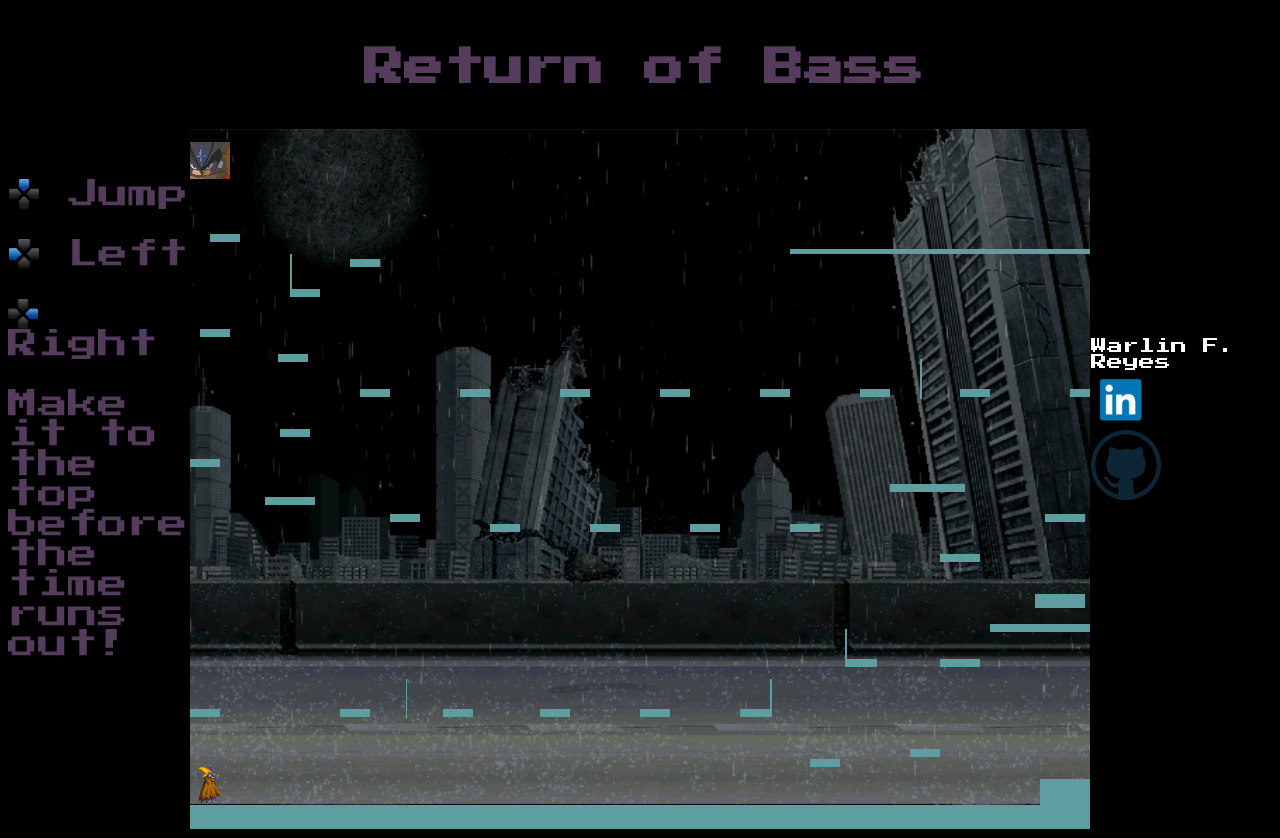
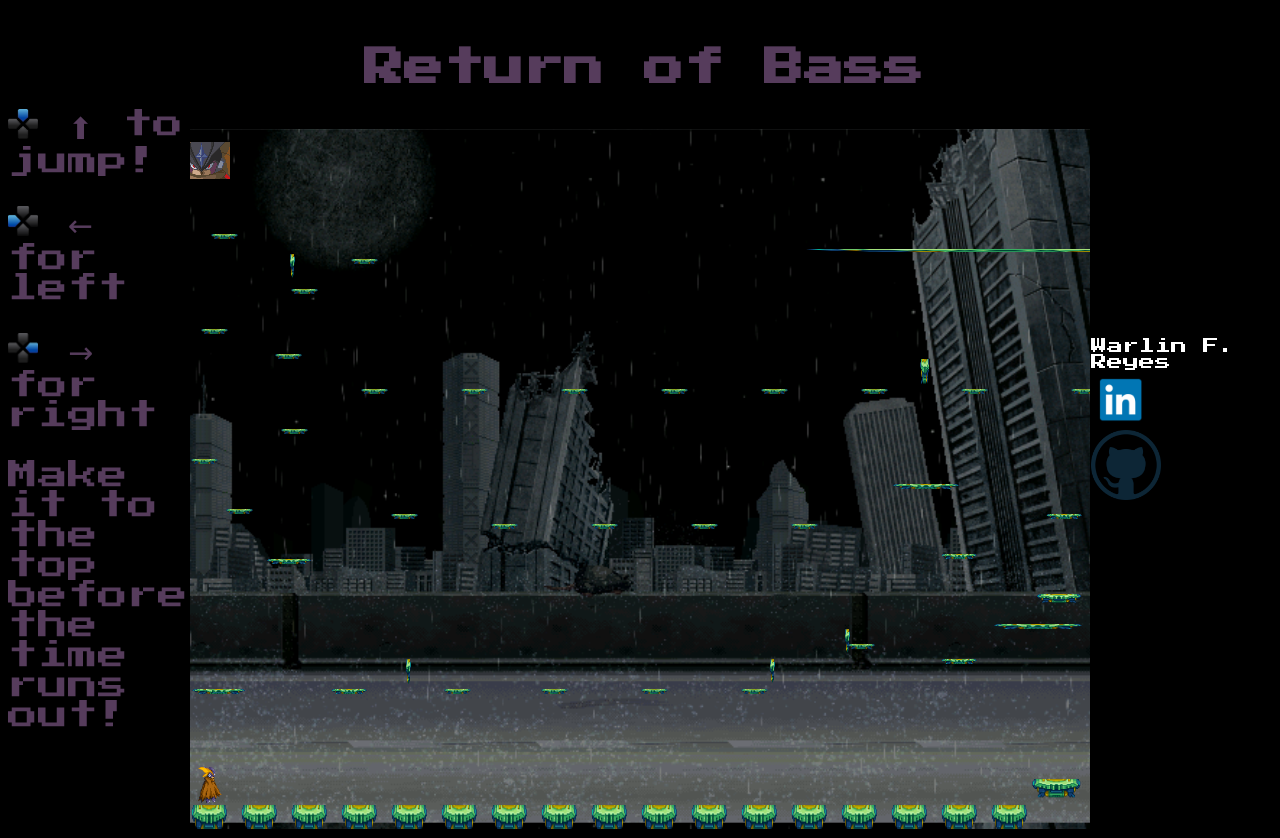
Before and after one commit to warlin16/Megaman-slide, a website built with webpack: page index.html in a window 1280 px wide. Built offline with nearby package versions, Linux system fonts and the light colour scheme.

Commit message:
Added Platform sprite

```diff
--- a/css/index.css
+++ b/css/index.css
@@ -12,7 +12,7 @@ body {
   border: 1px solid;
   margin: auto;
   background-image: url('../assets/stage.png');
-  background-size: 100%;
+  background-size: 925px;
 }
 
 .game-info {
--- a/index.html
+++ b/index.html
@@ -13,9 +13,9 @@
   </head>
   <body>
     <div class='game-info'>
-      <div><img src="assets/up.png" class='up'>  Jump</img></div>
-      <div><img src="assets/left.png" class='left'>  Left</img></div>
-      <div><img src="assets/right.png" class='right'>  Right</img></div>
+      <div><img src="assets/up.png" class='up'>  ⬆ to jump!</img></div>
+      <div><img src="assets/left.png" class='left'>  ← for left</img></div>
+      <div><img src="assets/right.png" class='right'>  → for right</img></div>
       Make it to the top before the time runs out!
     </div>
     <div>
--- a/js/block.js
+++ b/js/block.js
@@ -1,3 +1,5 @@
+import Platform from './sprites/platform';
+
 class Block {
   constructor(x, y, width, height, stage) {
     this.stage = stage;
@@ -6,11 +8,13 @@ class Block {
     this.y = y;
     this.width = width;
     this.height = height;
+    this.platform = new Platform().animation.platform;
   }
 
   render() {
-    this.ctx.fillStyle = 'cadetblue';
-    this.ctx.fillRect(this.x, this.y, this.width, this.height);
+    this.ctx.drawImage(this.platform.img,
+    this.platform.sX, this.platform.sY, this.platform.sWidth,
+    this.platform.sHeight, this.x, this.y, this.width, this.height);
   }
 }
 
--- a/js/game.js
+++ b/js/game.js
@@ -14,21 +14,36 @@ class Game {
 
   makeBlocks() {
     // => main platform
-    this.blocks['main'] = new Block(0, 676, 900, 50, this.canvas);
+    this.blocks['main'] = new Block(0, 676, 40, 50, this.canvas);
+    this.blocks['Dmain'] = new Block(50, 676, 40, 50, this.canvas);
+    this.blocks['main2'] = new Block(100, 676, 40, 50, this.canvas);
+    this.blocks['Dmain2'] = new Block(150, 676, 40, 50, this.canvas);
+    this.blocks['main4'] = new Block(200, 676, 40, 50, this.canvas);
+    this.blocks['Dmain4'] = new Block(250, 676, 40, 50, this.canvas);
+    this.blocks['main6'] = new Block(300, 676, 40, 50, this.canvas);
+    this.blocks['Dmain6'] = new Block(350, 676, 40, 50, this.canvas);
+    this.blocks['main8'] = new Block(400, 676, 40, 50, this.canvas);
+    this.blocks['Dmain8'] = new Block(450, 676, 40, 50, this.canvas);
+    this.blocks['1main'] = new Block(500, 676, 40, 50, this.canvas);
+    this.blocks['D1main'] = new Block(550, 676, 40, 50, this.canvas);
+    this.blocks['3main'] = new Block(600, 676, 40, 50, this.canvas);
+    this.blocks['D3main'] = new Block(650, 676, 40, 50, this.canvas);
+    this.blocks['5main'] = new Block(700, 676, 40, 50, this.canvas);
+    this.blocks['D5main'] = new Block(750, 676, 40, 50, this.canvas);
+    this.blocks['7main'] = new Block(800, 676, 40, 50, this.canvas);
+    this.blocks['8main'] = new Block(900, 676, 40, 50, this.canvas);
     // => Boss platform
     this.blocks['boss'] = new Block(600, 120, 450, 5, this.canvas);
     // => Platform above player
-    this.blocks['1st'] = new Block(0, 580, 30, 8, this.canvas);
-    this.blocks['2nd'] = new Block(150, 580, 30, 8, this.canvas);
-    this.blocks['3rd'] = new Block(216, 550, 1, 40, this.canvas);
-    this.blocks['4th'] = new Block(253, 580, 30, 8, this.canvas);
-    this.blocks['5th'] = new Block(350, 580, 30, 8, this.canvas);
-    this.blocks['6th'] = new Block(450, 580, 30, 8, this.canvas);
-    this.blocks['7th'] = new Block(550, 580, 30, 8, this.canvas);
-    this.blocks['8th'] = new Block(620, 630, 30, 8, this.canvas);
-    this.blocks['9th'] = new Block(657, 530, 30, 8, this.canvas);
-    this.blocks['10th'] = new Block(720, 620, 30, 8, this.canvas);
-    this.blocks['11th'] = new Block(850, 650, 55, 30, this.canvas);
+    this.blocks['1st'] = new Block(0, 560, 60, 8, this.canvas);
+    this.blocks['2nd'] = new Block(140, 560, 40, 8, this.canvas);
+    this.blocks['3rd'] = new Block(216, 530, 5, 40, this.canvas);
+    this.blocks['4th'] = new Block(253, 560, 30, 8, this.canvas);
+    this.blocks['5th'] = new Block(350, 560, 30, 8, this.canvas);
+    this.blocks['6th'] = new Block(450, 560, 30, 8, this.canvas);
+    this.blocks['7th'] = new Block(550, 560, 30, 8, this.canvas);
+    this.blocks['9th'] = new Block(657, 515, 30, 8, this.canvas);
+    this.blocks['11th'] = new Block(840, 650, 55, 30, this.canvas);
     // => Second platform
     this.blocks['12th'] = new Block(800, 495, 100, 8, this.canvas);
     this.blocks['13th'] = new Block(750, 530, 40, 8, this.canvas);
@@ -42,7 +57,8 @@ class Game {
     this.blocks['20th'] = new Block(400, 395, 30, 8, this.canvas);
     this.blocks['21st'] = new Block(300, 395, 30, 8, this.canvas);
     this.blocks['22nd'] = new Block(200, 385, 30, 8, this.canvas);
-    this.blocks['23rd'] = new Block(75, 368, 50, 8, this.canvas);
+    this.blocks['23rd'] = new Block(75, 430, 50, 8, this.canvas);
+    this.blocks['24'] = new Block(35, 380, 30, 8, this.canvas);
     // => Fourth Platform
     this.blocks['24th'] = new Block(0, 330, 30, 8, this.canvas);
     this.blocks['25th'] = new Block(90, 300, 30, 8, this.canvas);
@@ -52,19 +68,19 @@ class Game {
     this.blocks['29th'] = new Block(470, 260, 30, 8, this.canvas);
     this.blocks['30th'] = new Block(570, 260, 30, 8, this.canvas);
     this.blocks['31st'] = new Block(670, 260, 30, 8, this.canvas);
-    this.blocks['32nd'] = new Block(730, 230, 2, 40, this.canvas);
+    this.blocks['32nd'] = new Block(730, 230, 10, 40, this.canvas);
     this.blocks['33rd'] = new Block(770, 260, 30, 8, this.canvas);
     this.blocks['34th'] = new Block(880, 260, 30, 8, this.canvas);
     // => Fifth Platform
     this.blocks['35th'] = new Block(10, 200, 30, 8, this.canvas);
-    this.blocks['36th'] = new Block(88, 225, 30, 8, this.canvas);
+    this.blocks['36th'] = new Block(84, 225, 30, 8, this.canvas);
     this.blocks['37th'] = new Block(100, 160, 30, 8, this.canvas);
     this.blocks['38th'] = new Block(160, 130, 30, 8, this.canvas);
     this.blocks['39th'] = new Block(20, 105, 30, 8, this.canvas);
     // => secret doors
-    this.blocks['1stDoor'] = new Block(580, 550, 2, 38, this.canvas);
-    this.blocks['2ndDoor'] = new Block(655, 500, 2, 38, this.canvas);
-    this.blocks['3rdDoor'] = new Block(100, 125, 2, 38, this.canvas);
+    this.blocks['1stDoor'] = new Block(580, 530, 5, 38, this.canvas);
+    this.blocks['2ndDoor'] = new Block(655, 500, 5, 38, this.canvas);
+    this.blocks['3rdDoor'] = new Block(100, 125, 5, 38, this.canvas);
   }
 
   renderBlocks() {
@@ -77,9 +93,21 @@ class Game {
       }
       if (this.player.first) {
         delete this.blocks['1stDoor'];
+        delete this.blocks['Dmain']
+        delete this.blocks['Dmain2'];
+        delete this.blocks['Dmain4'];
+        delete this.blocks['Dmain6'];
+        delete this.blocks['Dmain8'];
+        delete this.blocks['D1main'];
+        delete this.blocks['D3main'];
+        delete this.blocks['D5main'];
+        this.blocks['8th'] = new Block(620, 600, 40, 8, this.canvas);
+        this.blocks['10th'] = new Block(730, 630, 50, 8, this.canvas);
       }
       if (this.player.second) {
         delete this.blocks['2ndDoor'];
+        this.blocks['9'] = new Block(627, 535, 30, 8, this.canvas);
+
       }
       if (this.player.third) {
         delete this.blocks['3rdDoor'];
@@ -93,6 +121,9 @@ class Game {
     this.ctx.clearRect(0, 0, this.canvas.width, this.canvas.height);
     this.player.physics();
     this.renderBlocks();
+    if (this.player.y > this.canvas.height) {
+      console.log('You lost!');
+    }
     requestAnimationFrame(this.render.bind(this));
   }
 }
--- a/js/player.js
+++ b/js/player.js
@@ -1,5 +1,5 @@
 import CharImg from './sprite';
-import Bass from './characters/bass';
+import Bass from './sprites/bass';
 
 class Player {
   constructor(stage) {
@@ -15,8 +15,8 @@ class Player {
     this.jumping = false;
     this.grounded = false;
     this.falling = true;
-    this.gravity = 0.65;
-    this.slide = 0.8;
+    this.gravity = 0.7;
+    this.slide = 0.75;
     this.keysPressed = {};
     this.animation = new Bass().animation;
     this.currImg = this.animation.idleAnim;
@@ -220,8 +220,10 @@ class Player {
      this.velY = 0;
      this.y = 0;
    }
-   if (this.x > 864 && this.y > 604) this.first = true;
-   if (this.x > 8 && this.x < 15 && this.y === 535) this.second = true;
+   if (this.x > 864 && this.y > 604) {
+     this.first = true;
+   }
+   if (this.x > 8 && this.x < 15 && this.y === 515) this.second = true;
    if (this.x === 865 && this.y === 215) this.third = true;
 
    this.velX *= this.slide;
--- a/js/characters/bass.js
+++ b/js/sprites/bass.js
@@ -10,6 +10,8 @@ class Bass {
     this.bassLeft.src = 'assets/bass_left.png';
     this.bassFace = new Image();
     this.bassFace.src = 'assets/bass-face.png';
+    this.button = new Image();
+    this.button.src = 'assets/button.png';
     this.animation = {
       idleAnim: new CharImg(this.bass, 0, 0, 50, 58),
       leftAnim1: new CharImg(this.bass, 302, 130, 50, 58),
@@ -46,6 +48,7 @@ class Bass {
       slashAnim5: new CharImg(this.bassSword, 270, 149, 68, 58),
       slashAnim6: new CharImg(this.bassSword, 342, 149, 57, 58),
       face: new CharImg(this.bassFace, 0, 0, 50, 50),
+      button: new CharImg(this.button, 80, 0, 100, 100),
     };
   }
 }
--- /dev/null
+++ b/js/sprites/platform.js
@@ -0,0 +1,13 @@
+import CharImg from '../sprite';
+
+class Platform {
+  constructor() {
+    this.platform = new Image();
+    this.platform.src = 'assets/platform.png';
+    this.animation = {
+      platform: new CharImg(this.platform, 0, 10, 71, 36),
+    }
+  }
+}
+
+export default Platform;
```
Also changed, not shown: js/bundle.js (+122 -49 lines), assets/button.png (added), assets/platform.png (added), 1 other file.
